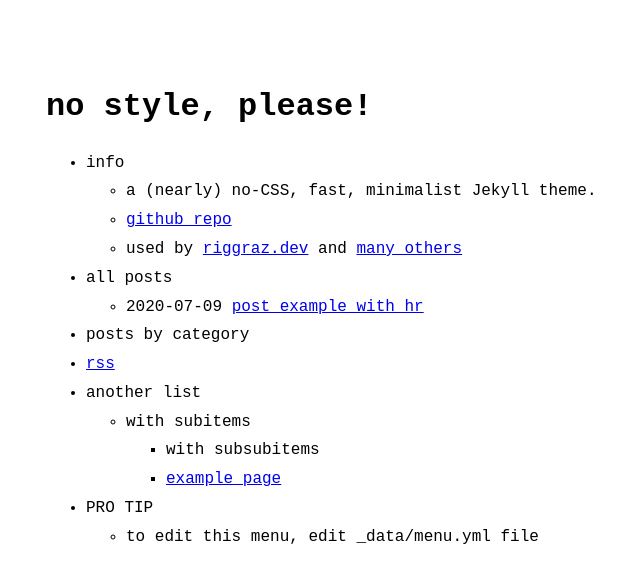
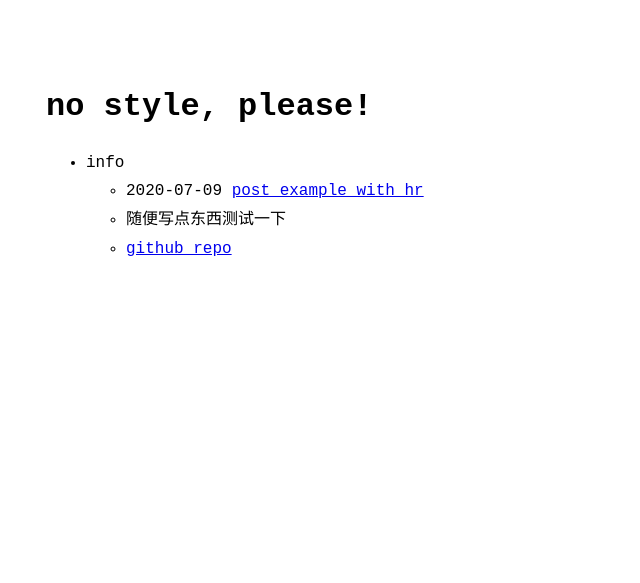
Before and after one commit to lccccc1024/lccccc1024.github.io, a Jekyll site: the page built from index.md, in a window 1280 px wide. Shown: the top 583 px of the page, without its empty margins (274-914 px from the left). Built offline with Jekyll 4.4.1, drawn with Linux system fonts in a browser that asks for light colours.

Commit message:
Update menu.yml

```diff
--- a/_data/menu.yml
+++ b/_data/menu.yml
@@ -4,35 +4,32 @@
 entries:
   - title: info
     entries:
-      - title: a (nearly) no-CSS, fast, minimalist Jekyll theme.
+      - title: 随便写点东西测试一下
       - title: github repo
-        url: https://github.com/riggraz/no-style-please
-      - title: "used by <a href='https://riggraz.dev'>riggraz.dev</a> and <a href='https://github.com/riggraz/no-style-please/network/dependents'>many others</a>"
+        url: https://github.com/lccccc1024/lccccc1024.github.io
 
-  - title: all posts
     post_list:
       limit: 5
       show_more: true
       show_more_text: See archive...
       show_more_url: archive.html
 
-  - title: posts by category
-    post_list:
-      category: example2
-      show_more: true
-      show_more_text: See more posts...
-      show_more_url: example2-archive.html
+  #- title: posts by category
+    #post_list:
+      #category: example2
+      #show_more: true
+      #show_more_text: See more posts...
+      #show_more_url: example2-archive.html
 
-  - title: rss
-    url: feed.xml
 
-  - title: another list
-    entries:
-      - title: with subitems
-        entries:
-          - title: with subsubitems
-          - title: example page
-            url: about
-  - title: PRO TIP
-    entries:
-      - title: to edit this menu, edit _data/menu.yml file
+
+  #- title: another list
+    #entries:
+      #- title: with subitems
+        #entries:
+          #- title: with subsubitems
+          #- title: example page
+            #url: about
+  #- title: PRO TIP
+    #entries:
+      #- title: to edit this menu, edit _data/menu.yml file
```
